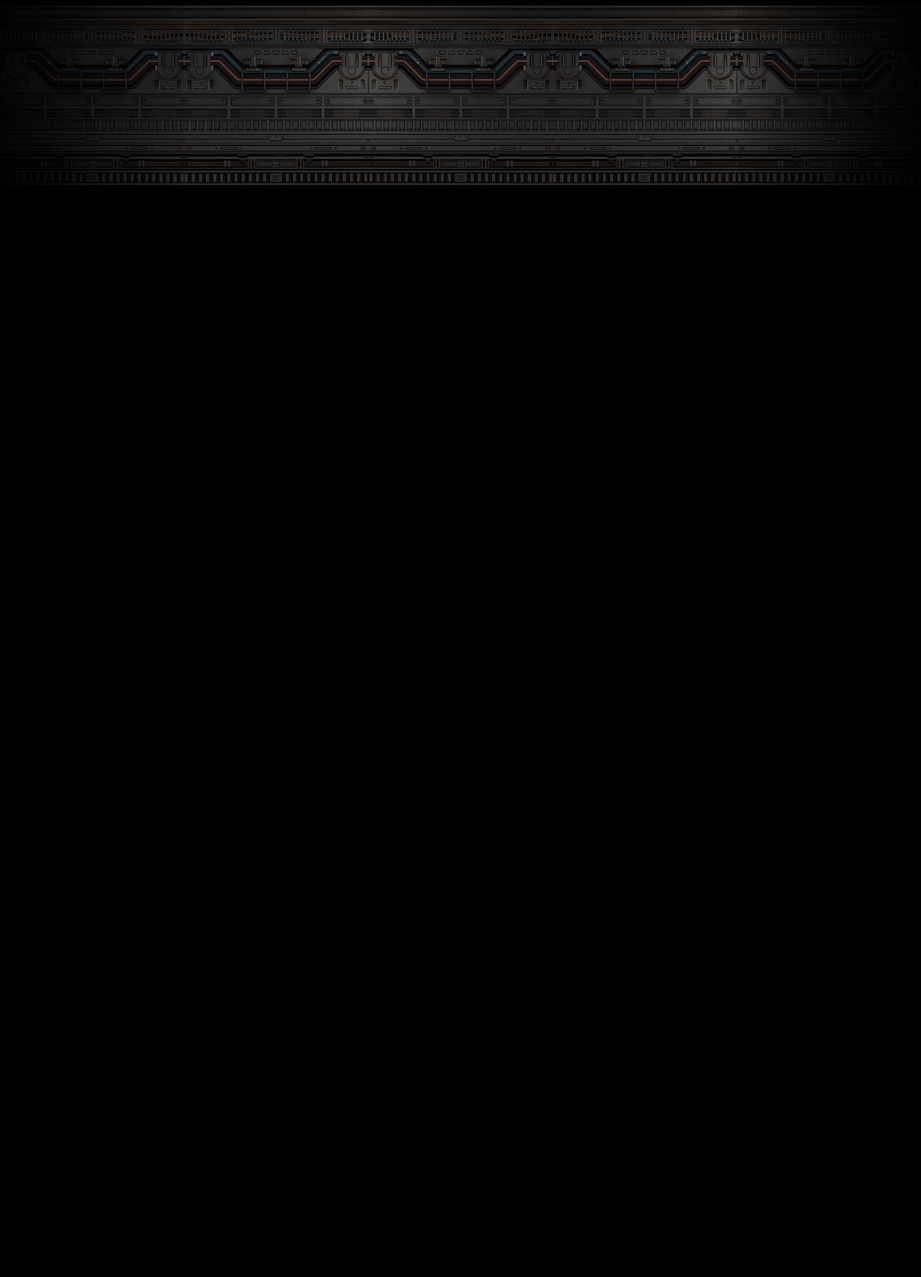
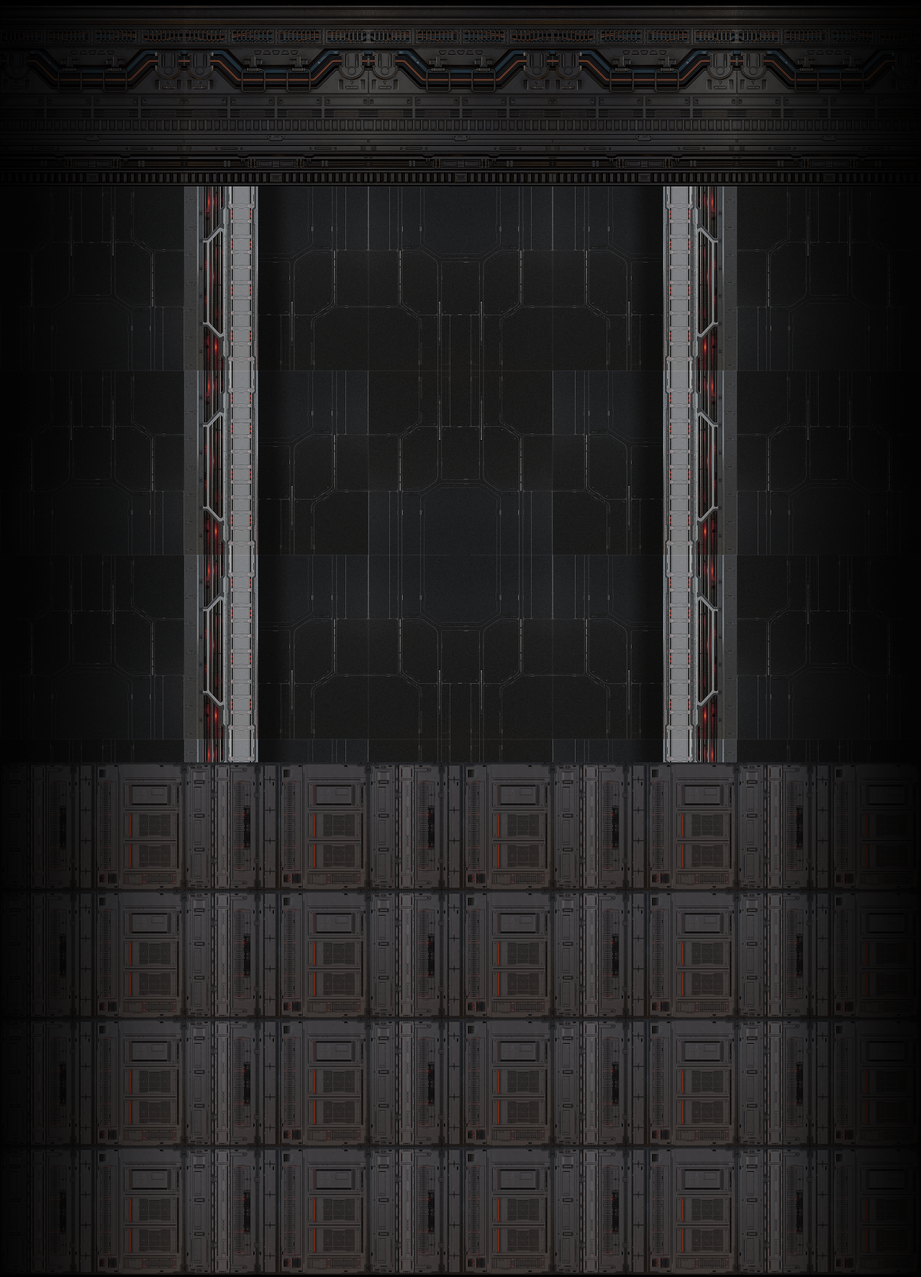
Before and after one commit to joaquinvaldezzz/metasavages.io, an Astro site: page / in a window 1280 px wide. Shown: the part 797-2571 px from the top of the page at 72% size. Before the commit the page ends 1600 px from the top, so only its background shows below. Built offline with nearby package versions, Linux system fonts and the light colour scheme; Astro itself is replaced by a stand-in of ours.

Commit message:
Add background images

```diff
--- /dev/null
+++ b/src/backgrounds/NFT.astro
@@ -0,0 +1,89 @@
+<div class="pointer-events-none absolute select-none" role="grid">
+  <div class="grid grid-cols-3 lg:grid-cols-5" role="row">
+    <div class="hidden lg:block" role="gridcell">
+      <img src="/images/bg-nft/artboard-1.png" alt="" />
+    </div>
+
+    <div class="" role="gridcell">
+      <img src="/images/bg-nft/artboard-2.png" alt="" />
+    </div>
+
+    <div class="" role="gridcell">
+      <img src="/images/bg-nft/artboard-3.png" alt="" />
+    </div>
+
+    <div class="" role="gridcell">
+      <img src="/images/bg-nft/artboard-4.png" alt="" />
+    </div>
+
+    <div class="hidden lg:block" role="gridcell">
+      <img src="/images/bg-nft/artboard-5.png" alt="" />
+    </div>
+  </div>
+
+  <div class="grid grid-cols-3 lg:grid-cols-5" role="row">
+    <div class="hidden lg:block" role="gridcell">
+      <img src="/images/bg-nft/artboard-6.png" alt="" />
+    </div>
+
+    <div class="" role="gridcell">
+      <img src="/images/bg-nft/artboard-7.png" alt="" />
+    </div>
+
+    <div class="" role="gridcell">
+      <img src="/images/bg-nft/artboard-8.png" alt="" />
+    </div>
+
+    <div class="" role="gridcell">
+      <img src="/images/bg-nft/artboard-9.png" alt="" />
+    </div>
+
+    <div class="hidden lg:block" role="gridcell">
+      <img src="/images/bg-nft/artboard-10.png" alt="" />
+    </div>
+  </div>
+
+  <div class="grid grid-cols-3 lg:grid-cols-5" role="row">
+    <div class="hidden lg:block" role="gridcell">
+      <img src="/images/bg-nft/artboard-1.png" alt="" />
+    </div>
+
+    <div class="" role="gridcell">
+      <img src="/images/bg-nft/artboard-2.png" alt="" />
+    </div>
+
+    <div class="" role="gridcell">
+      <img src="/images/bg-nft/artboard-3.png" alt="" />
+    </div>
+
+    <div class="" role="gridcell">
+      <img src="/images/bg-nft/artboard-4.png" alt="" />
+    </div>
+
+    <div class="hidden lg:block" role="gridcell">
+      <img src="/images/bg-nft/artboard-5.png" alt="" />
+    </div>
+  </div>
+
+  <div class="grid grid-cols-3 lg:grid-cols-5" role="row">
+    <div class="hidden lg:block" role="gridcell">
+      <img src="/images/bg-nft/artboard-6.png" alt="" />
+    </div>
+
+    <div class="" role="gridcell">
+      <img src="/images/bg-nft/artboard-7.png" alt="" />
+    </div>
+
+    <div class="" role="gridcell">
+      <img src="/images/bg-nft/artboard-8.png" alt="" />
+    </div>
+
+    <div class="" role="gridcell">
+      <img src="/images/bg-nft/artboard-9.png" alt="" />
+    </div>
+
+    <div class="hidden lg:block" role="gridcell">
+      <img src="/images/bg-nft/artboard-10.png" alt="" />
+    </div>
+  </div>
+</div>
--- /dev/null
+++ b/src/backgrounds/Partners.astro
@@ -0,0 +1,89 @@
+<div class="pointer-events-none absolute select-none" role="grid">
+  <div class="grid grid-cols-3 lg:grid-cols-5" role="row">
+    <div class="hidden lg:block" role="gridcell">
+      <img src="/images/bg-partners/artboard-1.png" alt="" />
+    </div>
+
+    <div class="" role="gridcell">
+      <img src="/images/bg-partners/artboard-2.png" alt="" />
+    </div>
+
+    <div class="" role="gridcell">
+      <img src="/images/bg-partners/artboard-3.png" alt="" />
+    </div>
+
+    <div class="" role="gridcell">
+      <img src="/images/bg-partners/artboard-4.png" alt="" />
+    </div>
+
+    <div class="hidden lg:block" role="gridcell">
+      <img src="/images/bg-partners/artboard-5.png" alt="" />
+    </div>
+  </div>
+
+  <div class="grid grid-cols-3 lg:grid-cols-5" role="row">
+    <div class="hidden lg:block" role="gridcell">
+      <img src="/images/bg-partners/artboard-1.png" alt="" />
+    </div>
+
+    <div class="" role="gridcell">
+      <img src="/images/bg-partners/artboard-2.png" alt="" />
+    </div>
+
+    <div class="" role="gridcell">
+      <img src="/images/bg-partners/artboard-3.png" alt="" />
+    </div>
+
+    <div class="" role="gridcell">
+      <img src="/images/bg-partners/artboard-4.png" alt="" />
+    </div>
+
+    <div class="hidden lg:block" role="gridcell">
+      <img src="/images/bg-partners/artboard-5.png" alt="" />
+    </div>
+  </div>
+
+  <div class="grid grid-cols-3 lg:grid-cols-5" role="row">
+    <div class="hidden lg:block" role="gridcell">
+      <img src="/images/bg-partners/artboard-1.png" alt="" />
+    </div>
+
+    <div class="" role="gridcell">
+      <img src="/images/bg-partners/artboard-2.png" alt="" />
+    </div>
+
+    <div class="" role="gridcell">
+      <img src="/images/bg-partners/artboard-3.png" alt="" />
+    </div>
+
+    <div class="" role="gridcell">
+      <img src="/images/bg-partners/artboard-4.png" alt="" />
+    </div>
+
+    <div class="hidden lg:block" role="gridcell">
+      <img src="/images/bg-partners/artboard-5.png" alt="" />
+    </div>
+  </div>
+
+  <div class="grid grid-cols-3 lg:grid-cols-5" role="row">
+    <div class="hidden lg:block" role="gridcell">
+      <img src="/images/bg-partners/artboard-6.png" alt="" />
+    </div>
+
+    <div class="" role="gridcell">
+      <img src="/images/bg-partners/artboard-7.png" alt="" />
+    </div>
+
+    <div class="" role="gridcell">
+      <img src="/images/bg-partners/artboard-8.png" alt="" />
+    </div>
+
+    <div class="" role="gridcell">
+      <img src="/images/bg-partners/artboard-9.png" alt="" />
+    </div>
+
+    <div class="hidden lg:block" role="gridcell">
+      <img src="/images/bg-partners/artboard-10.png" alt="" />
+    </div>
+  </div>
+</div>
--- /dev/null
+++ b/src/backgrounds/Roadmap.astro
@@ -0,0 +1,89 @@
+<div class="pointer-events-none absolute select-none" role="grid">
+  <div class="grid grid-cols-3 lg:grid-cols-5" role="row">
+    <div class="hidden lg:block" role="gridcell">
+      <img src="/images/bg-roadmap/artboard-1.png" alt="" />
+    </div>
+
+    <div class="" role="gridcell">
+      <img src="/images/bg-roadmap/artboard-2.png" alt="" />
+    </div>
+
+    <div class="" role="gridcell">
+      <img src="/images/bg-roadmap/artboard-3.png" alt="" />
+    </div>
+
+    <div class="" role="gridcell">
+      <img src="/images/bg-roadmap/artboard-4.png" alt="" />
+    </div>
+
+    <div class="hidden lg:block" role="gridcell">
+      <img src="/images/bg-roadmap/artboard-5.png" alt="" />
+    </div>
+  </div>
+
+  <div class="grid grid-cols-3 lg:grid-cols-5" role="row">
+    <div class="hidden lg:block" role="gridcell">
+      <img src="/images/bg-roadmap/artboard-6.png" alt="" />
+    </div>
+
+    <div class="" role="gridcell">
+      <img src="/images/bg-roadmap/artboard-7.png" alt="" />
+    </div>
+
+    <div class="" role="gridcell">
+      <img src="/images/bg-roadmap/artboard-8.png" alt="" />
+    </div>
+
+    <div class="" role="gridcell">
+      <img src="/images/bg-roadmap/artboard-9.png" alt="" />
+    </div>
+
+    <div class="hidden lg:block" role="gridcell">
+      <img src="/images/bg-roadmap/artboard-10.png" alt="" />
+    </div>
+  </div>
+
+  <div class="grid grid-cols-3 lg:grid-cols-5" role="row">
+    <div class="hidden lg:block" role="gridcell">
+      <img src="/images/bg-roadmap/artboard-1.png" alt="" />
+    </div>
+
+    <div class="" role="gridcell">
+      <img src="/images/bg-roadmap/artboard-2.png" alt="" />
+    </div>
+
+    <div class="" role="gridcell">
+      <img src="/images/bg-roadmap/artboard-3.png" alt="" />
+    </div>
+
+    <div class="" role="gridcell">
+      <img src="/images/bg-roadmap/artboard-4.png" alt="" />
+    </div>
+
+    <div class="hidden lg:block" role="gridcell">
+      <img src="/images/bg-roadmap/artboard-5.png" alt="" />
+    </div>
+  </div>
+
+  <div class="grid grid-cols-3 lg:grid-cols-5" role="row">
+    <div class="hidden lg:block" role="gridcell">
+      <img src="/images/bg-roadmap/artboard-1.png" alt="" />
+    </div>
+
+    <div class="" role="gridcell">
+      <img src="/images/bg-roadmap/artboard-2.png" alt="" />
+    </div>
+
+    <div class="" role="gridcell">
+      <img src="/images/bg-roadmap/artboard-3.png" alt="" />
+    </div>
+
+    <div class="" role="gridcell">
+      <img src="/images/bg-roadmap/artboard-4.png" alt="" />
+    </div>
+
+    <div class="hidden lg:block" role="gridcell">
+      <img src="/images/bg-roadmap/artboard-5.png" alt="" />
+    </div>
+  </div>
+</div>
--- /dev/null
+++ b/src/backgrounds/Transition1.astro
@@ -0,0 +1,67 @@
+<div class="pointer-events-none absolute select-none" role="grid">
+  <div class="grid grid-cols-3 lg:grid-cols-5" role="row">
+    <div class="hidden lg:block" role="gridcell">
+      <img src="/images/bg-transition-1/artboard-1.png" alt="" />
+    </div>
+
+    <div class="" role="gridcell">
+      <img src="/images/bg-transition-1/artboard-2.png" alt="" />
+    </div>
+
+    <div class="" role="gridcell">
+      <img src="/images/bg-transition-1/artboard-3.png" alt="" />
+    </div>
+
+    <div class="" role="gridcell">
+      <img src="/images/bg-transition-1/artboard-4.png" alt="" />
+    </div>
+
+    <div class="hidden lg:block" role="gridcell">
+      <img src="/images/bg-transition-1/artboard-5.png" alt="" />
+    </div>
+  </div>
+
+  <div class="grid grid-cols-3 lg:grid-cols-5" role="row">
+    <div class="hidden lg:block" role="gridcell">
+      <img src="/images/bg-transition-1/artboard-6.png" alt="" />
+    </div>
+
+    <div class="" role="gridcell">
+      <img src="/images/bg-transition-1/artboard-7.png" alt="" />
+    </div>
+
+    <div class="" role="gridcell">
+      <img src="/images/bg-transition-1/artboard-8.png" alt="" />
+    </div>
+
+    <div class="" role="gridcell">
+      <img src="/images/bg-transition-1/artboard-9.png" alt="" />
+    </div>
+
+    <div class="hidden lg:block" role="gridcell">
+      <img src="/images/bg-transition-1/artboard-10.png" alt="" />
+    </div>
+  </div>
+
+  <div class="grid grid-cols-3 lg:grid-cols-5" role="row">
+    <div class="hidden lg:block" role="gridcell">
+      <img src="/images/bg-transition-3/artboard-1.png" alt="" />
+    </div>
+
+    <div class="" role="gridcell">
+      <img src="/images/bg-transition-3/artboard-2.png" alt="" />
+    </div>
+
+    <div class="" role="gridcell">
+      <img src="/images/bg-transition-3/artboard-3.png" alt="" />
+    </div>
+
+    <div class="" role="gridcell">
+      <img src="/images/bg-transition-3/artboard-4.png" alt="" />
+    </div>
+
+    <div class="hidden lg:block" role="gridcell">
+      <img src="/images/bg-transition-3/artboard-5.png" alt="" />
+    </div>
+  </div>
+</div>
--- /dev/null
+++ b/src/backgrounds/Transition3.astro
@@ -0,0 +1,23 @@
+<div class="pointer-events-none absolute select-none" role="grid">
+  <div class="grid grid-cols-3 lg:grid-cols-5" role="row">
+    <div class="hidden lg:block" role="gridcell">
+      <img src="/images/bg-transition-3/artboard-1.png" alt="" />
+    </div>
+
+    <div class="" role="gridcell">
+      <img src="/images/bg-transition-3/artboard-2.png" alt="" />
+    </div>
+
+    <div class="" role="gridcell">
+      <img src="/images/bg-transition-3/artboard-3.png" alt="" />
+    </div>
+
+    <div class="" role="gridcell">
+      <img src="/images/bg-transition-3/artboard-4.png" alt="" />
+    </div>
+
+    <div class="hidden lg:block" role="gridcell">
+      <img src="/images/bg-transition-3/artboard-5.png" alt="" />
+    </div>
+  </div>
+</div>
--- /dev/null
+++ b/src/backgrounds/Transition4.astro
@@ -0,0 +1,89 @@
+<div class="absolute select-none pointer-events-none" role="grid">
+  <div class="grid grid-cols-2 lg:grid-cols-5" role="row">
+    <div class="" role="gridcell">
+      <img src="/images/bg-transition-4/artboard-1.png" alt="" />
+    </div>
+
+    <div class="" role="gridcell">
+      <img src="/images/bg-transition-4/artboard-2.png" alt="" />
+    </div>
+
+    <div class="" role="gridcell">
+      <img src="/images/bg-transition-4/artboard-3.png" alt="" />
+    </div>
+
+    <div class="" role="gridcell">
+      <img src="/images/bg-transition-4/artboard-4.png" alt="" />
+    </div>
+
+    <div class="" role="gridcell">
+      <img src="/images/bg-transition-4/artboard-5.png" alt="" />
+    </div>
+  </div>
+
+  <div class="grid grid-cols-2 lg:grid-cols-5" role="row">
+    <div class="" role="gridcell">
+      <img src="/images/bg-transition-4/artboard-6.png" alt="" />
+    </div>
+
+    <div class="" role="gridcell">
+      <img src="/images/bg-transition-4/artboard-7.png" alt="" />
+    </div>
+
+    <div class="" role="gridcell">
+      <img src="/images/bg-transition-4/artboard-8.png" alt="" />
+    </div>
+
+    <div class="" role="gridcell">
+      <img src="/images/bg-transition-4/artboard-9.png" alt="" />
+    </div>
+
+    <div class="" role="gridcell">
+      <img src="/images/bg-transition-4/artboard-10.png" alt="" />
+    </div>
+  </div>
+
+  <div class="grid grid-cols-2 lg:grid-cols-5" role="row">
+    <div class="" role="gridcell">
+      <img src="/images/bg-transition-4/artboard-1.png" alt="" />
+    </div>
+
+    <div class="" role="gridcell">
+      <img src="/images/bg-transition-4/artboard-2.png" alt="" />
+    </div>
+
+    <div class="" role="gridcell">
+      <img src="/images/bg-transition-4/artboard-3.png" alt="" />
+    </div>
+
+    <div class="" role="gridcell">
+      <img src="/images/bg-transition-4/artboard-4.png" alt="" />
+    </div>
+
+    <div class="" role="gridcell">
+      <img src="/images/bg-transition-4/artboard-5.png" alt="" />
+    </div>
+  </div>
+
+  <div class="grid grid-cols-2 lg:grid-cols-5" role="row">
+    <div class="" role="gridcell">
+      <img src="/images/bg-transition-4/artboard-6.png" alt="" />
+    </div>
+
+    <div class="" role="gridcell">
+      <img src="/images/bg-transition-4/artboard-7.png" alt="" />
+    </div>
+
+    <div class="" role="gridcell">
+      <img src="/images/bg-transition-4/artboard-8.png" alt="" />
+    </div>
+
+    <div class="" role="gridcell">
+      <img src="/images/bg-transition-4/artboard-9.png" alt="" />
+    </div>
+
+    <div class="" role="gridcell">
+      <img src="/images/bg-transition-4/artboard-10.png" alt="" />
+    </div>
+  </div>
+</div>
--- a/src/pages/index.astro
+++ b/src/pages/index.astro
@@ -2,6 +2,12 @@
 import MainLayout from '../layouts/MainLayout.astro'
 import Header from '../components/Header/Header.astro'
 import Transition2 from '../backgrounds/Transition2.astro'
+import NFT from '../backgrounds/NFT.astro'
+import Roadmap from '../backgrounds/Roadmap.astro'
+import Transition1 from '../backgrounds/Transition1.astro'
+import Transition3 from '../backgrounds/Transition3.astro'
+import Transition4 from '../backgrounds/Transition4.astro'
+import Partners from '../backgrounds/Partners.astro'
 ---
 
 <MainLayout name="Meta Savages" suffix="The Web 3.0 tribe for digital entrepreneurs">
@@ -14,8 +20,28 @@ import Transition2 from '../backgrounds/Transition2.astro'
       </div>
     </section>
 
-    <section class="relative min-h-screen">
+    <section class="relative">
       <Transition2 />
+    </section>
+
+    <section class="relative min-h-screen overflow-hidden" aria-label="NFT">
+      <NFT />
+    </section>
+
+    <section class="relative min-h-screen overflow-hidden">
+      <Transition4 />
+    </section>
+
+    <section class="relative min-h-screen overflow-hidden" aria-label="Roadmap">
+      <Roadmap />
+    </section>
+
+    <section class="relative min-h-screen overflow-hidden">
+      <Transition1 />
+    </section>
+
+    <section class="relative min-h-screen overflow-hidden" aria-label="Partners">
+      <Partners />
     </section>
   </main>
 </MainLayout>
```
Also changed, not shown: src/backgrounds/Transition2.astro (+5 -5 lines).
